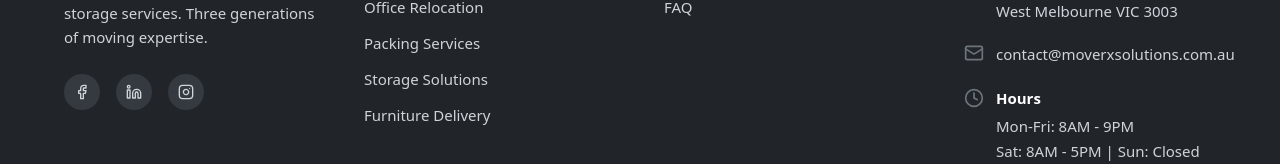
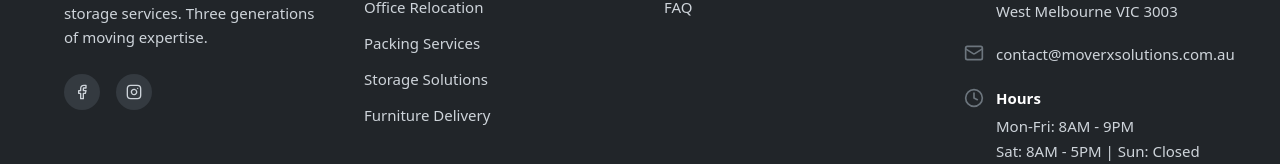
Before and after one commit to GabrielPauloT/Movex, a Next.js app: page /en/volume-calculator in a window 1280 px wide. Shown: the part 1284-1448 px from the top of the page. Built offline with nearby package versions, Linux system fonts and the light colour scheme.

Commit message:
feat: Add volume calculator page, components, and associated assets.

```diff
--- a/src/components/layout/Footer.tsx
+++ b/src/components/layout/Footer.tsx
@@ -25,15 +25,12 @@ export default function Footer() {
               {t('header.description')}
             </p>
             <div className="flex gap-4">
-              <ScrollLink href="#" className="w-9 h-9 bg-gray-800 rounded-full flex items-center justify-center hover:bg-primary hover:text-white transition-all">
+              <a href="https://www.facebook.com/share/1FLgEEjj6L/?mibextid=wwXIfr" target="_blank" rel="noopener noreferrer" className="w-9 h-9 bg-gray-800 rounded-full flex items-center justify-center hover:bg-primary hover:text-white transition-all">
                 <Facebook className="w-4 h-4" />
-              </ScrollLink>
-              <ScrollLink href="#" className="w-9 h-9 bg-gray-800 rounded-full flex items-center justify-center hover:bg-primary hover:text-white transition-all">
-                <Linkedin className="w-4 h-4" />
-              </ScrollLink>
-              <ScrollLink href="#" className="w-9 h-9 bg-gray-800 rounded-full flex items-center justify-center hover:bg-primary hover:text-white transition-all">
+              </a>
+              <a href="https://www.instagram.com/moverxsolutions?igsh=MTFxZWo3cG5zdW8zbw==" target="_blank" rel="noopener noreferrer" className="w-9 h-9 bg-gray-800 rounded-full flex items-center justify-center hover:bg-primary hover:text-white transition-all">
                 <Instagram className="w-4 h-4" />
-              </ScrollLink>
+              </a>
             </div>
           </div>
 
--- a/src/components/volume/VolumeCalculator.tsx
+++ b/src/components/volume/VolumeCalculator.tsx
@@ -308,7 +308,7 @@ export default function VolumeCalculator() {
               <div className="text-5xl mb-4">{recommendedTruck.icon}</div>
               <h3 className="text-xl font-black text-secondary mb-1">{recommendedTruck.name}</h3>
               <div className="text-sm font-medium text-gray-600 mb-2">{recommendedTruck.capacity} m³ {t('summary.capacity')}</div>
-              <div className="text-2xl font-black text-primary mb-2">{recommendedTruck.price}</div>
+              <div className="text-2xl font-black text-primary mb-2">{totalVolume >= 70 ? 'Custom Price' : recommendedTruck.price}</div>
               <p className="text-xs text-gray-500 leading-relaxed">{t(`trucks.${recommendedTruck.key}.description`)}</p>
             </div>
           </div>
```
